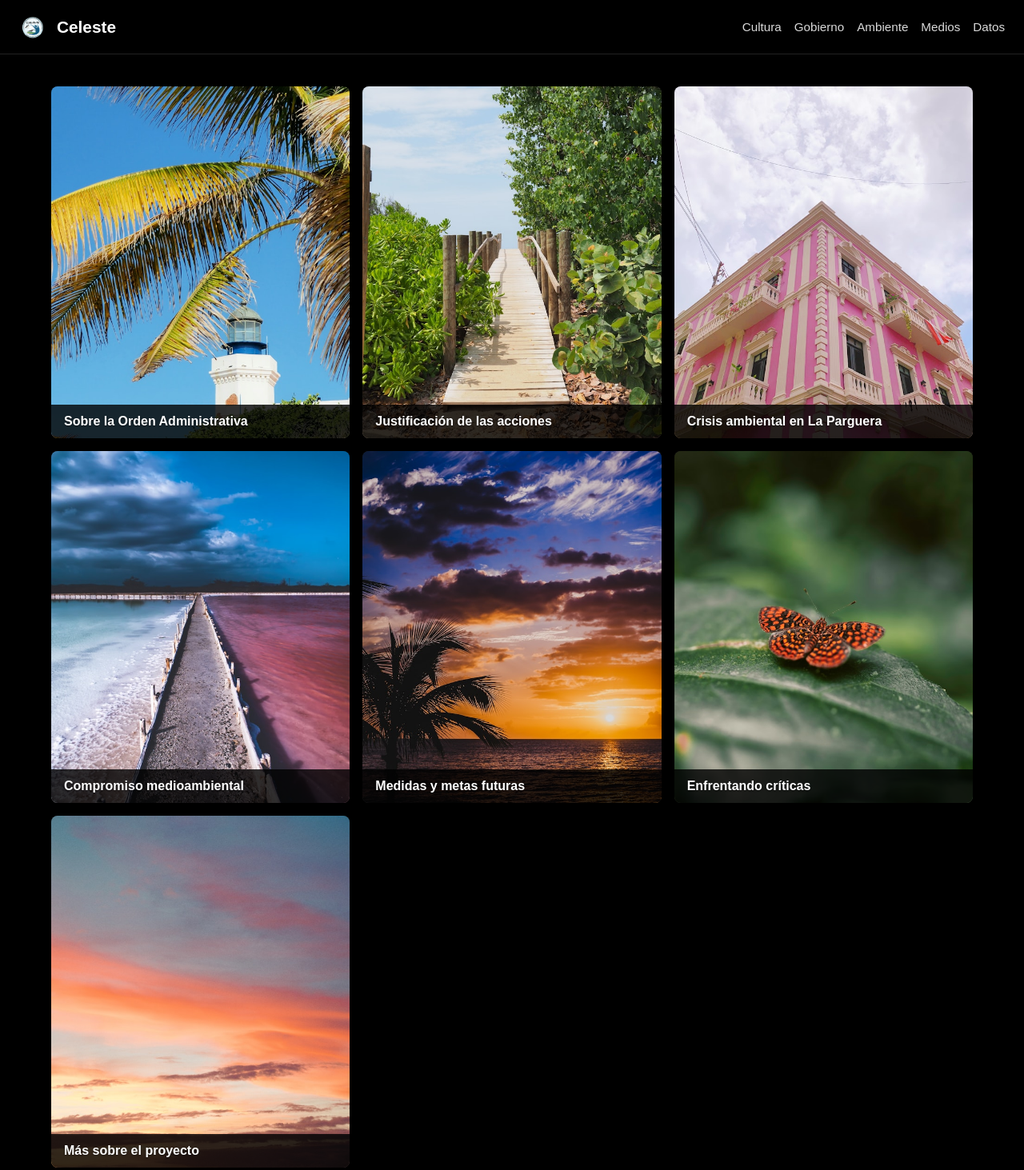
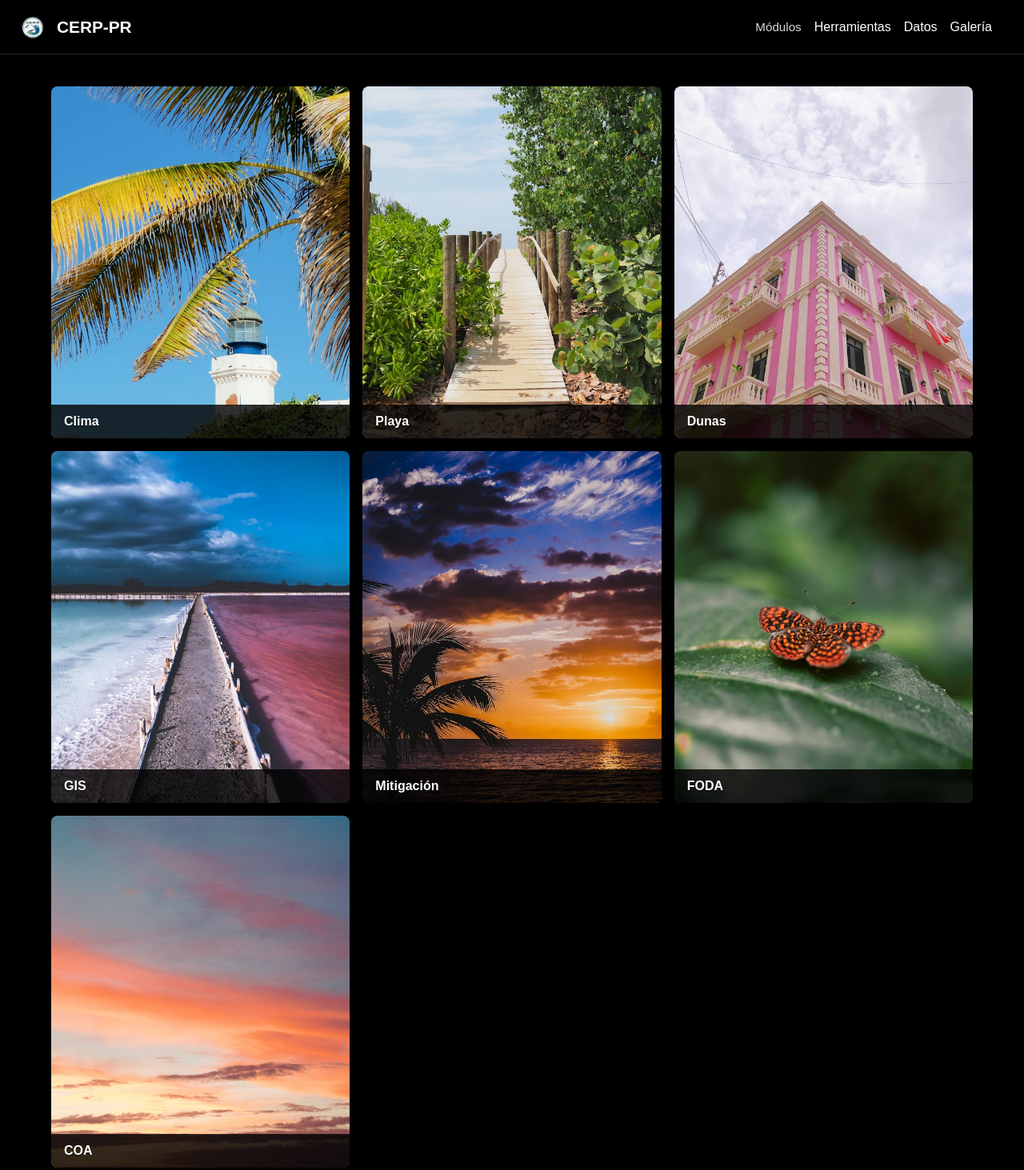
Before and after one commit to landstudiopr/CERP-PR, a plain HTML site: page index.html in a window 1280 px wide. Shown: the whole page at 80% size. Drawn offline with Linux system fonts and the light colour scheme; a web font is replaced by a local one.

Commit message:
Update index.html

```diff
--- a/index.html
+++ b/index.html
@@ -3,7 +3,7 @@
 <head>
   <meta charset="UTF-8" />
   <meta name="viewport" content="width=device-width, initial-scale=1.0"/>
-  <title>Celeste</title>
+  <title>CERP-PR</title>
   <link href="https://fonts.googleapis.com/css2?family=Uber+Move:wght@400;700&display=swap" rel="stylesheet"/>
 
   <style>
@@ -213,16 +213,16 @@
   <header>
     <div class="logo-section">
       <img src="foto.jpg" alt="Celeste Logo" />
-      <h1>Celeste</h1>
+      <h1>CERP-PR</h1>
     </div>
     <nav>
       <!-- Standard Horizontal Nav (hidden on mobile) -->
       <ul>
-        <li><a href="#">Cultura</a></li>
-        <li><a href="#">Gobierno</a></li>
-        <li><a href="#">Ambiente</a></li>
-        <li><a href="#">Medios</a></li>
-        <li><a href="#">Datos</a></li>
+        <li><a href="#">Módulos</a></li>
+        <li><a href="#"></a>Herramientas</li>
+        <li><a href="#"></a>Datos</li>
+        <li><a href="#"></a>Galería</li>
+        <li><a href="#"></a></li>
       </ul>
 
       <!-- Hamburger Button (shown on mobile) -->
@@ -235,11 +235,11 @@
       <!-- Mobile Navigation (slides down under hamburger) -->
       <div class="mobile-nav" id="mobileNav">
         <ul>
-          <li><a href="#">Cultura</a></li>
-          <li><a href="#">Gobierno</a></li>
-          <li><a href="#">Ambiente</a></li>
-          <li><a href="#">Medios</a></li>
-          <li><a href="#">Datos</a></li>
+        <li><a href="#">Módulos</a></li>
+        <li><a href="#"></a>Herramientas</li>
+        <li><a href="#"></a>Audiovisual</li>
+        <li><a href="#"></a>Datos</li>
+        <li><a href="#"></a></li>
         </ul>
       </div>
     </nav>
@@ -254,43 +254,43 @@
       <!-- Card 1 -->
       <div class="card">
         <img src="1.jpg" alt="1" />
-        <div class="card-title">Sobre la Orden Administrativa</div>
+        <div class="card-title">Clima</div>
       </div>
 
       <!-- Card 2 -->
       <div class="card">
         <img src="2.jpg" alt="2" />
-        <div class="card-title">Justificación de las acciones</div>
+        <div class="card-title">Playa</div>
       </div>
 
       <!-- Card 3 -->
       <div class="card">
         <img src="3.jpg" alt="3" />
-        <div class="card-title">Crisis ambiental en La Parguera</div>
+        <div class="card-title">Dunas</div>
       </div>
 
       <!-- Card 4 -->
       <div class="card">
         <img src="4.jpg" alt="4" />
-        <div class="card-title">Compromiso medioambiental</div>
+        <div class="card-title">GIS</div>
       </div>
 
       <!-- Card 5 -->
       <div class="card">
         <img src="5.jpg" alt="5" />
-        <div class="card-title">Medidas y metas futuras</div>
+        <div class="card-title">Mitigación</div>
       </div>
 
       <!-- Card 6 -->
       <div class="card">
         <img src="6.jpg" alt="6" />
-        <div class="card-title">Enfrentando críticas</div>
+        <div class="card-title">FODA</div>
       </div>
 
       <!-- Card 7 -->
       <div class="card">
         <img src="7.jpg" alt="7" />
-        <div class="card-title">Más sobre el proyecto</div>
+        <div class="card-title">COA</div>
       </div>
     </div>
   </main>
```
